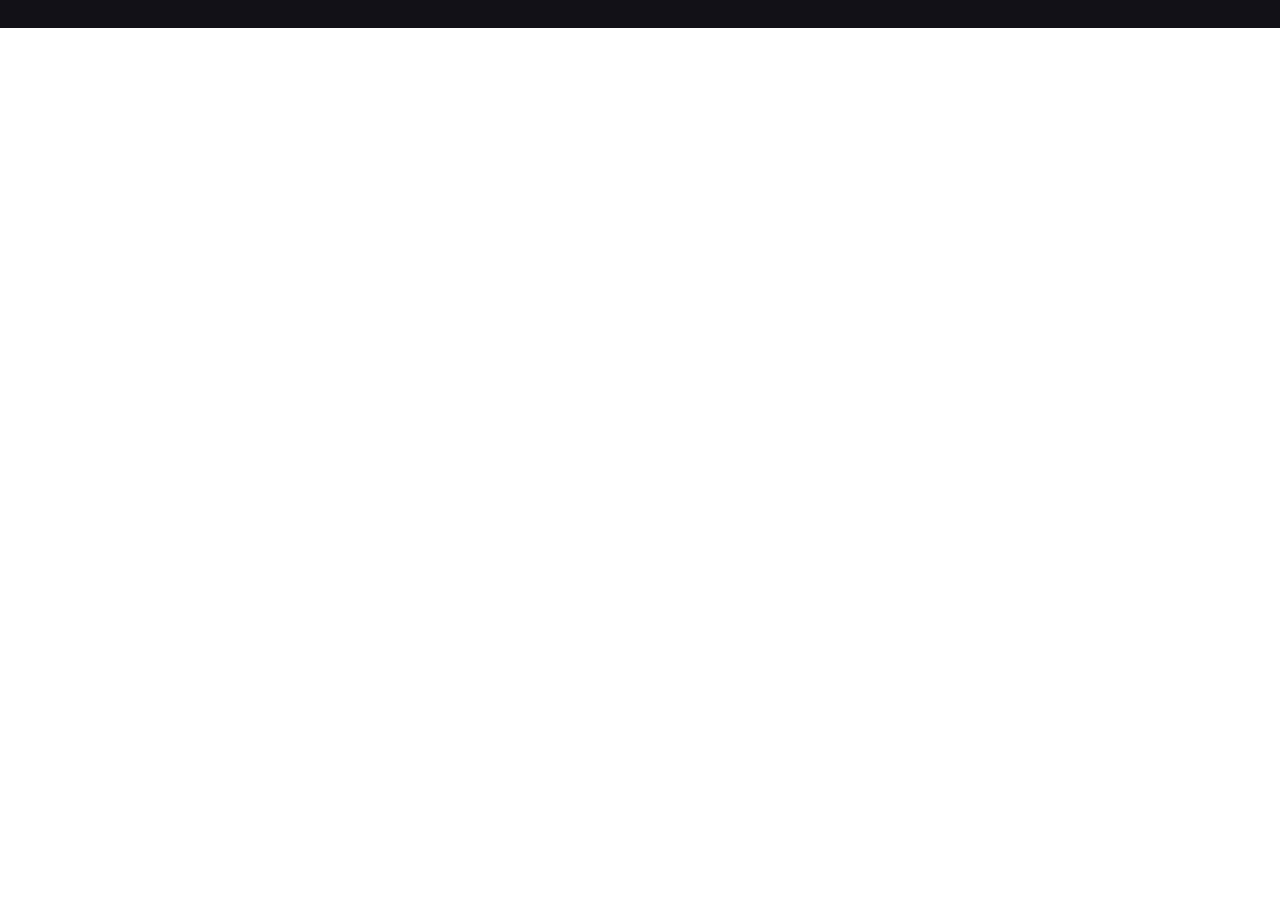
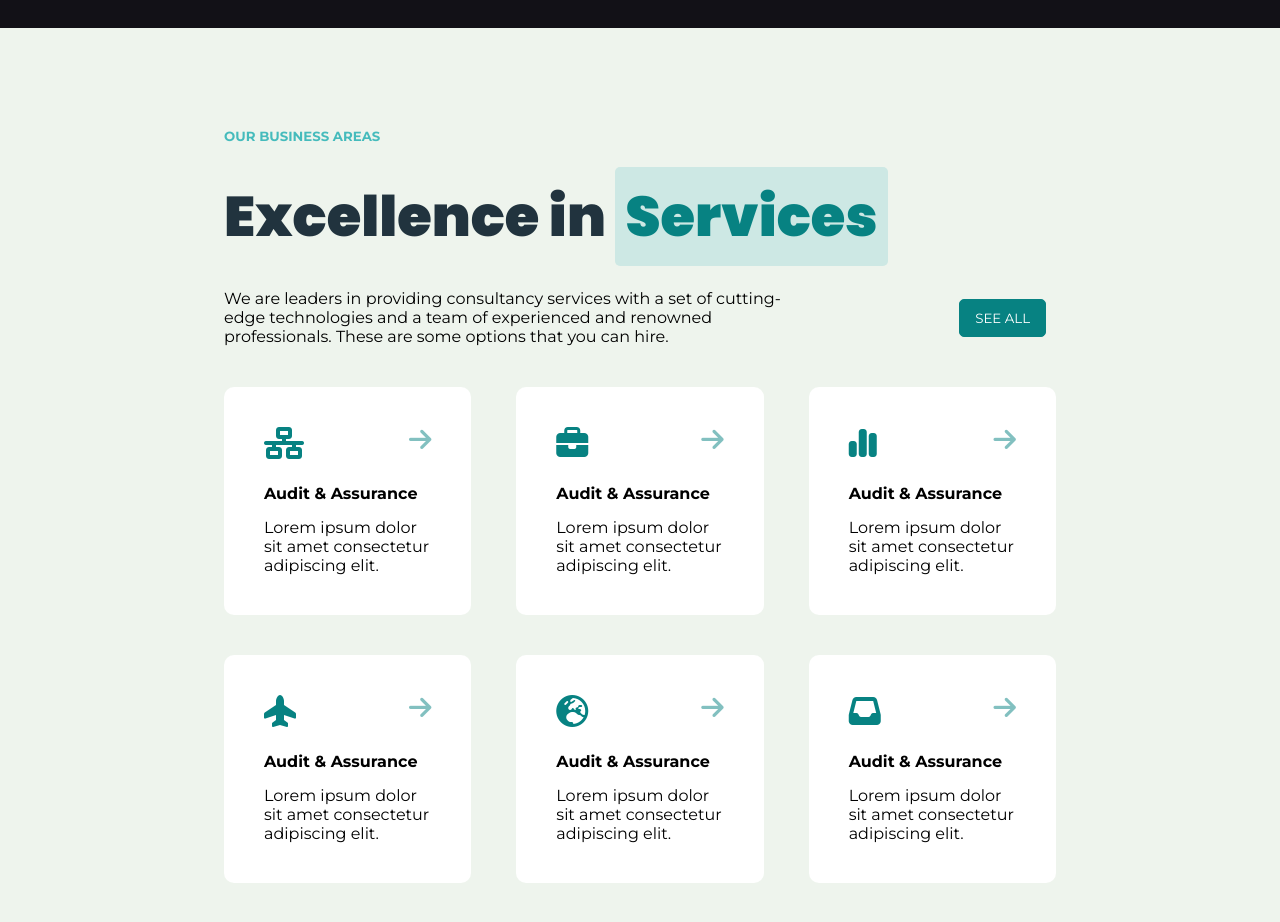
Before and after one commit to Sof-97/wordpress-theme, a Vue app: page / in a window 1280 px wide. Shown: the part 1300-2222 px from the top of the page. Before the commit the page ends 1328 px from the top, so only its background shows below. Built offline with nearby package versions, Linux system fonts and the light colour scheme.

Commit message:
Services Comp

```diff
--- a/src/components/MainComp.vue
+++ b/src/components/MainComp.vue
@@ -2,16 +2,19 @@
     <div>
         <JumboComp/>
         <AboutCompany/>
+        <ServicesComp/>
     </div>
 </template>
 <script>
 import JumboComp from "./sub-components/JumboComp.vue"
 import AboutCompany from "./sub-components/AboutCompany.vue"
+import ServicesComp from "./sub-components/ServicesComp.vue"
 export default {
     name: 'MainComp',
     components:{
         JumboComp,
         AboutCompany,
+        ServicesComp,
     }
 }
 </script>
--- a/src/components/sub-components/JumboComp.vue
+++ b/src/components/sub-components/JumboComp.vue
@@ -21,8 +21,12 @@
 				</select>
 			</div>
 			<div>
-				<button>get in touch</button>
-				<button>read more</button>
+				<button>
+					<a href="#"> get in touch </a>
+				</button>
+				<button>
+					<a href="#">read more</a>
+				</button>
 			</div>
 		</div>
 	</div>
@@ -81,17 +85,22 @@ div.jumbotron {
 			}
 			+ div {
 				display: flex;
-                button{
+				button {
 					text-transform: uppercase;
-                    color: $elf-green;
 					margin: 10px;
 					border: 1px solid $elf-green;
 					border-radius: 5px;
 					padding: 10px 15px;
-                    &:first-child{
+					&:first-child {
+						background-color: $elf-green;
+						a {
 							color: #fff;
-                        background-color: $elf-green;
 						}
+					}a {
+						color: $elf-green;
+						text-decoration: none;
+					}
+
 				}
 			}
 		}
--- /dev/null
+++ b/src/components/sub-components/ServicesComp.vue
@@ -0,0 +1,163 @@
+<template>
+	<div class="bg">
+		<div class="services">
+			<div>
+				<h5>OUR BUSINESS AREAS</h5>
+				<h2>Excellence in <span>Services</span></h2>
+                <div>
+				<p>
+					We are leaders in providing consultancy services with a set
+					of cutting-edge technologies and a team of experienced and
+					renowned professionals. These are some options that you can
+					hire.
+				</p>
+				<button><a href="#">SEE ALL</a></button>
+                </div>
+			</div>
+			<div class="cards">
+				<!-- Card -->
+				<div>
+					<div>
+					<i class="fa-solid fa-network-wired"></i>
+					<i class="fa-solid fa-arrow-right"></i>
+					</div>
+					<h4>Audit & Assurance</h4>
+					<p>Lorem ipsum dolor sit amet consectetur adipiscing elit.</p>
+				</div>
+				<!-- Card -->
+				<div>
+					<div>
+					<i class="fa-solid fa-briefcase"></i>
+					<i class="fa-solid fa-arrow-right"></i>
+					</div>
+					<h4>Audit & Assurance</h4>
+					<p>Lorem ipsum dolor sit amet consectetur adipiscing elit.</p>
+				</div>
+				<!-- Card -->
+				<div>
+					<div>
+					<i class="fa-solid fa-chart-simple"></i>
+					<i class="fa-solid fa-arrow-right"></i>
+					</div>
+					<h4>Audit & Assurance</h4>
+					<p>Lorem ipsum dolor sit amet consectetur adipiscing elit.</p>
+				</div>
+				<!-- Card -->
+				<div>
+					<div>
+					<i class="fa-solid fa-plane-up"></i>
+					<i class="fa-solid fa-arrow-right"></i>
+					</div>
+					<h4>Audit & Assurance</h4>
+					<p>Lorem ipsum dolor sit amet consectetur adipiscing elit.</p>
+				</div>
+				<!-- Card -->
+				<div>
+					<div>
+					<i class="fa-solid fa-earth-europe"></i>
+					<i class="fa-solid fa-arrow-right"></i>
+					</div>
+					<h4>Audit & Assurance</h4>
+					<p>Lorem ipsum dolor sit amet consectetur adipiscing elit.</p>
+				</div>
+				<!-- Card -->
+				<div>
+					<div>
+					<i class="fa-solid fa-inbox"></i>
+					<i class="fa-solid fa-arrow-right"></i>
+					</div>
+					<h4>Audit & Assurance</h4>
+					<p>Lorem ipsum dolor sit amet consectetur adipiscing elit.</p>
+				</div>
+			</div>
+		</div>
+	</div>
+</template>
+<script>
+export default {
+	name: "ServicesComp",
+};
+</script>
+<style lang="scss" scoped>
+@import "../../style/variables.scss";
+div.bg{
+    background-color: $services;
+}
+div.services {
+	padding: 100px 0;
+	width: 65%;
+	margin: 0 auto;
+	div {
+		h5 {
+			color: $fountain-blue;
+		}
+		h2 {
+            color: $text-color;
+			margin: 30px 0;
+			font-family: Poppins;
+			font-weight: 800;
+			font-size: 3.5rem;
+			span {
+				font-family: Poppins;
+				padding: 10px;
+				border-radius: 5px;
+				color: $elf-green;
+				background-color: rgba($fountain-blue, $alpha: 0.2);
+			}
+		}
+		button {
+			color: $elf-green;
+			margin: 10px;
+			border: 1px solid $elf-green;
+			border-radius: 5px;
+			padding: 10px 15px;
+            background-color: $elf-green;
+			a {
+				color: #fff;
+				text-decoration: none;
+			}
+		}
+        div{
+            display: flex;
+            justify-content: space-between;
+            p{
+                width: 70%
+            }
+        }
+	}
+}
+// Style Cards
+div.cards{
+	display: flex;
+	flex-wrap: wrap;
+	justify-content: space-between;
+	margin: 20px 0;
+	& > div{
+		h4{
+			margin: 10px 0 15px 0;
+		}
+		div{
+		margin-bottom: 15px;
+		i{&:last-child{
+			opacity: 0.5;
+			font-size: 1.6rem;
+		}}
+	}}
+	& > *{
+		i{
+			font-size: 2rem;
+			color:$elf-green
+		}
+		display: flex;
+		flex-direction: column;
+		padding: 40px;
+		margin: 20px 0;
+		border-radius: 10px;
+		background-color: #fff;
+		width: calc(100%/3 - 30px);
+		p{
+			width: 100%!important;
+		}
+	}
+}
+</style>
--- a/src/style/variables.scss
+++ b/src/style/variables.scss
@@ -9,3 +9,4 @@ $logo-bg: #75C6C7;
 $input: #CDD1D4;
 $cloudy: #a5a09d;
 $company: #0e272d;
+$services: #eef4ed;
```
Lines whose indentation alone changed are shown as unchanged.
